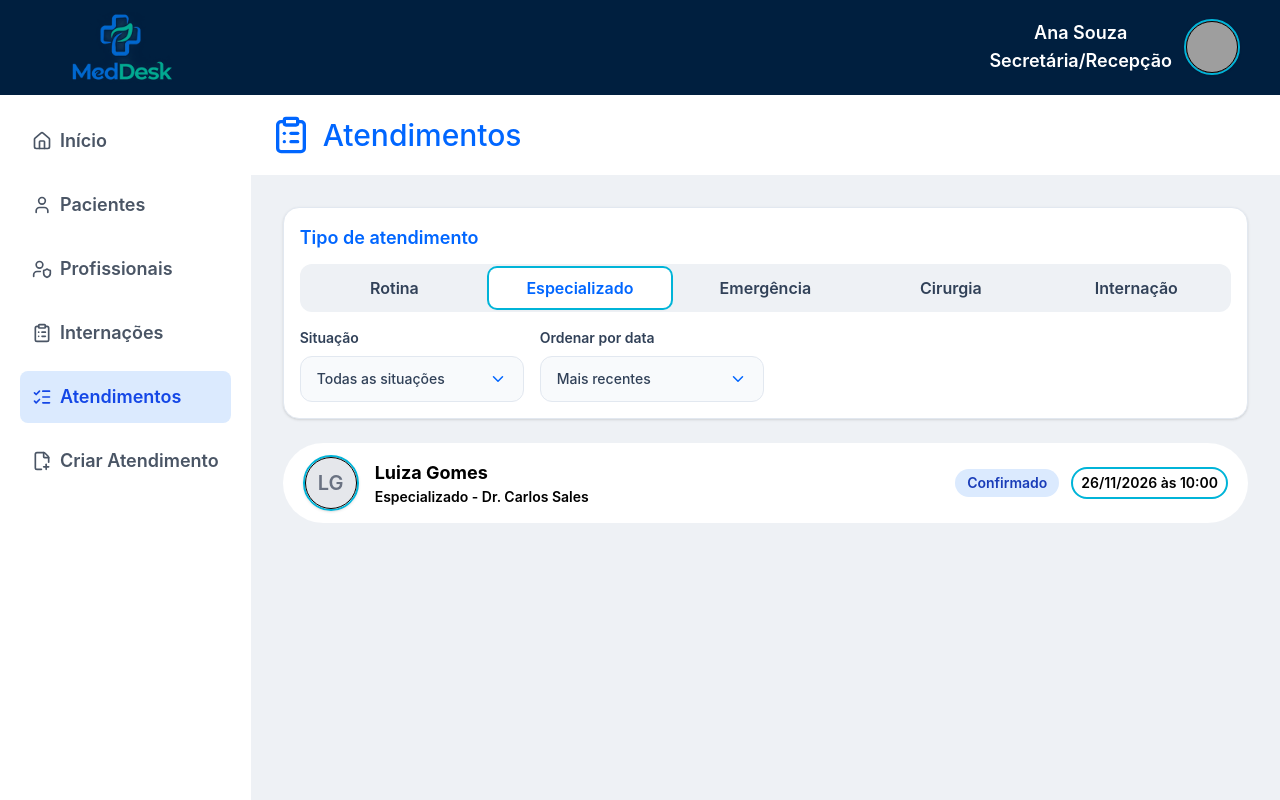
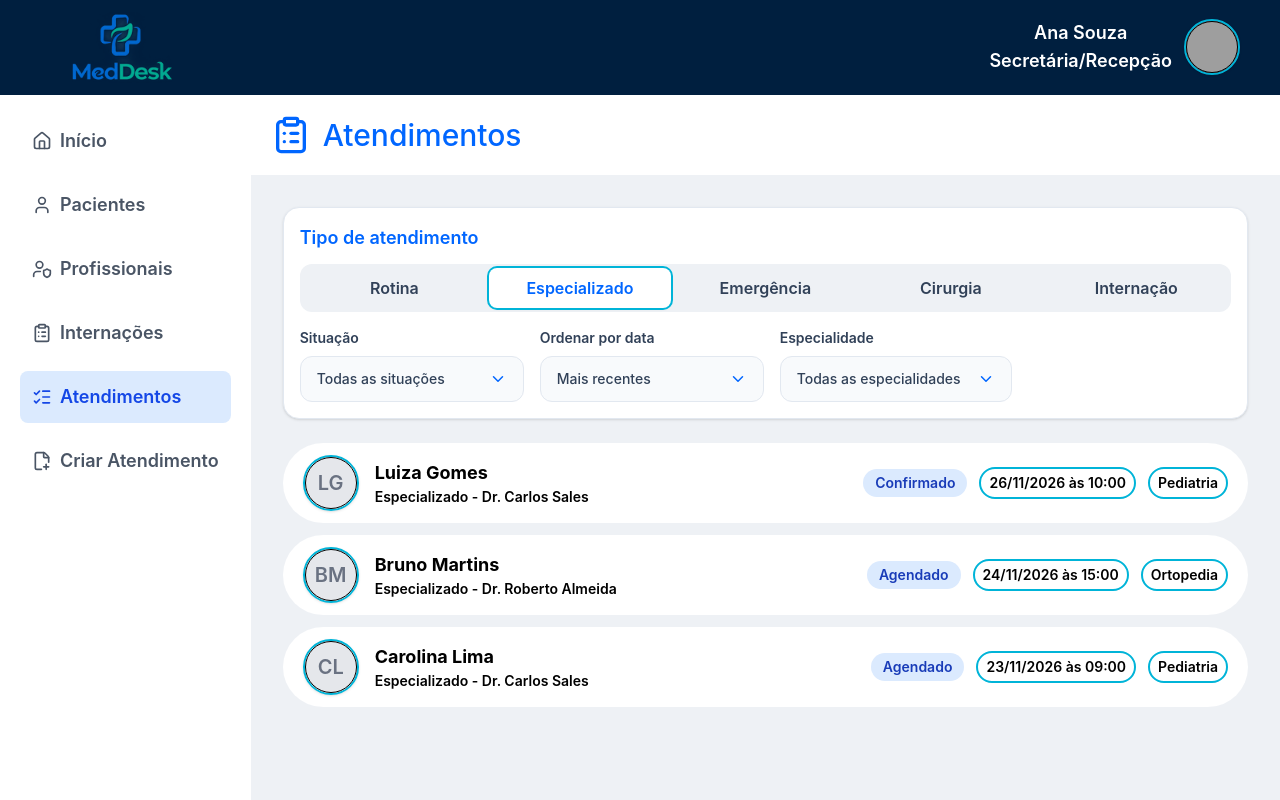
Before and after one commit to Bernardo-Guedes/MedDesk, a React (Vite) app in the folder frontend/: page /admin/atendimentos in a window 1280 px wide. Both pictures are taken after a click on the label "Especializado". Built offline with nearby package versions, Linux system fonts and the light colour scheme; grey boxes are pictures that could not be loaded.

Commit message:
feat(atendimentos): filtro por especialidade no tipo de atendimento especializado

```diff
--- a/frontend/src/pages/admin/Atendimentos.tsx
+++ b/frontend/src/pages/admin/Atendimentos.tsx
@@ -28,7 +28,8 @@ type Atendimento = {
   situacao: Situacao;
 } & (
   | { tipo: "Emergência"; prioridade: Prioridade }
-  | { tipo: Exclude<Tipo, "Emergência">; prioridade?: never }
+  | { tipo: "Especializado"; especialidade: string }
+  | { tipo: Exclude<Tipo, "Emergência" | "Especializado"> }
 );
 
 const tipos: { valor: Tipo; texto: string }[] = [
@@ -70,7 +71,7 @@ const ordemPrioridade: Record<Prioridade, number> = {
 // Atendimentos de exemplo; a página ainda não consome a API.
 const atendimentos: Atendimento[] = [
   { id: 1, paciente: "Alice Martins", profissional: "Dra. Marina Costa", tipo: "Rotina", situacao: "Agendado", data: "2026-11-25", horario: "09:00" },
-  { id: 2, paciente: "Luiza Gomes", profissional: "Dr. Carlos Sales", tipo: "Especializado", situacao: "Confirmado", data: "2026-11-26", horario: "10:00" },
+  { id: 2, paciente: "Luiza Gomes", profissional: "Dr. Carlos Sales", tipo: "Especializado", especialidade: "Pediatria", situacao: "Confirmado", data: "2026-11-26", horario: "10:00" },
   { id: 3, paciente: "Pedro Alves", profissional: "Dra. Marina Costa", tipo: "Emergência", situacao: "Aguardando avaliação", prioridade: "Baixa", data: "2026-11-20", horario: "09:00" },
   { id: 4, paciente: "Mariana Costa", profissional: "Dr. Roberto Almeida", tipo: "Emergência", situacao: "Em atendimento", prioridade: "Crítica", data: "2026-11-20", horario: "11:00" },
   { id: 5, paciente: "João Pereira", profissional: "Dr. Carlos Sales", tipo: "Emergência", situacao: "Aguardando avaliação", prioridade: "Alta", data: "2026-11-20", horario: "10:30" },
@@ -83,12 +84,21 @@ const atendimentos: Atendimento[] = [
   { id: 12, paciente: "Carla Andrade", profissional: "Dr. Augusto Faria", tipo: "Cirurgia", situacao: "Em andamento", data: "2026-11-20", horario: "09:00" },
   { id: 13, paciente: "Paulo Moreira", profissional: "Dr. Augusto Faria", tipo: "Cirurgia", situacao: "Concluído", data: "2026-11-19", horario: "10:00" },
   { id: 14, paciente: "Sofia Almeida", profissional: "Dr. Augusto Faria", tipo: "Cirurgia", situacao: "Cancelado", data: "2026-11-21", horario: "14:00" },
+  { id: 15, paciente: "Bruno Martins", profissional: "Dr. Roberto Almeida", tipo: "Especializado", especialidade: "Ortopedia", situacao: "Agendado", data: "2026-11-24", horario: "15:00" },
+  { id: 16, paciente: "Carolina Lima", profissional: "Dr. Carlos Sales", tipo: "Especializado", especialidade: "Pediatria", situacao: "Agendado", data: "2026-11-23", horario: "09:00" },
 ];
+
+const especialidades = [...new Set(
+  atendimentos.flatMap((atendimento) =>
+    atendimento.tipo === "Especializado" ? [atendimento.especialidade] : [],
+  ),
+)].sort((a, b) => a.localeCompare(b, "pt-BR"));
 
 function Atendimentos() {
   const [tipo, setTipo] = useState<Tipo>("Rotina");
   const [situacao, setSituacao] = useState("");
   const [prioridade, setPrioridade] = useState("");
+  const [especialidade, setEspecialidade] = useState("");
   const [ordemData, setOrdemData] = useState<"recentes" | "antigos">("recentes");
 
   const situacoes = situacoesPorTipo[tipo];
@@ -97,7 +107,8 @@ function Atendimentos() {
     .filter((atendimento) =>
       atendimento.tipo === tipo &&
       (!situacao || atendimento.situacao === situacao) &&
-      (!prioridade || (atendimento.tipo === "Emergência" && atendimento.prioridade === prioridade)),
+      (!prioridade || (atendimento.tipo === "Emergência" && atendimento.prioridade === prioridade)) &&
+      (!especialidade || (atendimento.tipo === "Especializado" && atendimento.especialidade === especialidade)),
     )
     .sort((a, b) => {
       const comparacaoData = a.data.localeCompare(b.data) || a.horario.localeCompare(b.horario);
@@ -124,6 +135,7 @@ function Atendimentos() {
               setTipo(valor);
               setSituacao("");
               setPrioridade("");
+              setEspecialidade("");
               setOrdemData(valor === "Emergência" ? "antigos" : "recentes");
             }}
             opcoes={tipos}
@@ -155,6 +167,20 @@ function Atendimentos() {
                 ]}
               />
             </div>
+            {tipo === "Especializado" && (
+              <div className="w-full sm:w-auto">
+                <SelectFiltro
+                  id="especialidade-atendimento"
+                  rotulo="Especialidade"
+                  valor={especialidade}
+                  onChange={setEspecialidade}
+                  opcoes={[
+                    { valor: "", texto: "Todas as especialidades" },
+                    ...especialidades.map((item) => ({ valor: item, texto: item })),
+                  ]}
+                />
+              </div>
+            )}
             {tipo === "Emergência" && (
               <div className="w-full sm:w-auto">
                 <SelectFiltro
@@ -183,6 +209,7 @@ function Atendimentos() {
                   destaque={<StatusAtendimento texto={atendimento.situacao} status={estilosSituacao[atendimento.situacao]} />}
                   detalhes={[
                     `${atendimento.data.split("-").reverse().join("/")} às ${atendimento.horario}`,
+                    ...(atendimento.tipo === "Especializado" ? [atendimento.especialidade] : []),
                     ...(atendimento.tipo === "Emergência" ? [`Prioridade: ${atendimento.prioridade}`] : []),
                   ]}
                 />
```
Also changed, not shown: 1 other file (tests, documents, lock files or other folders).
